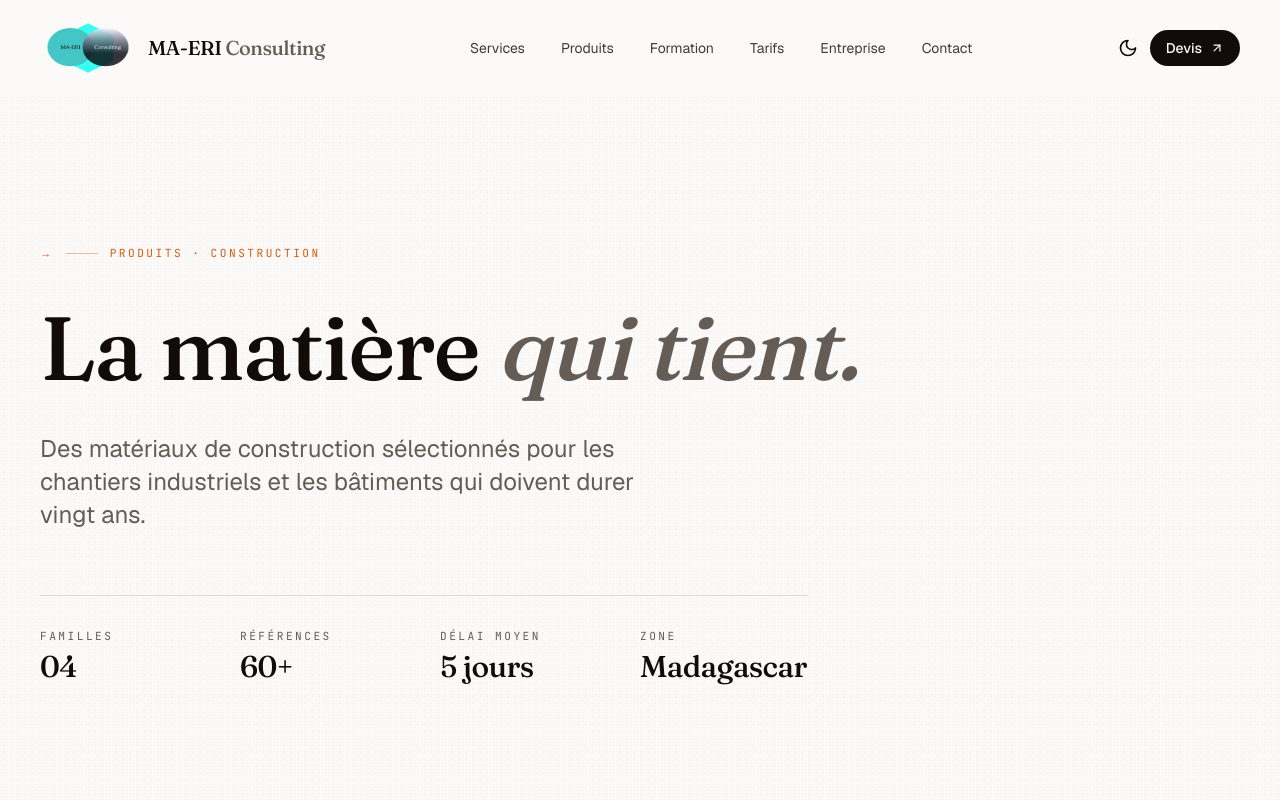
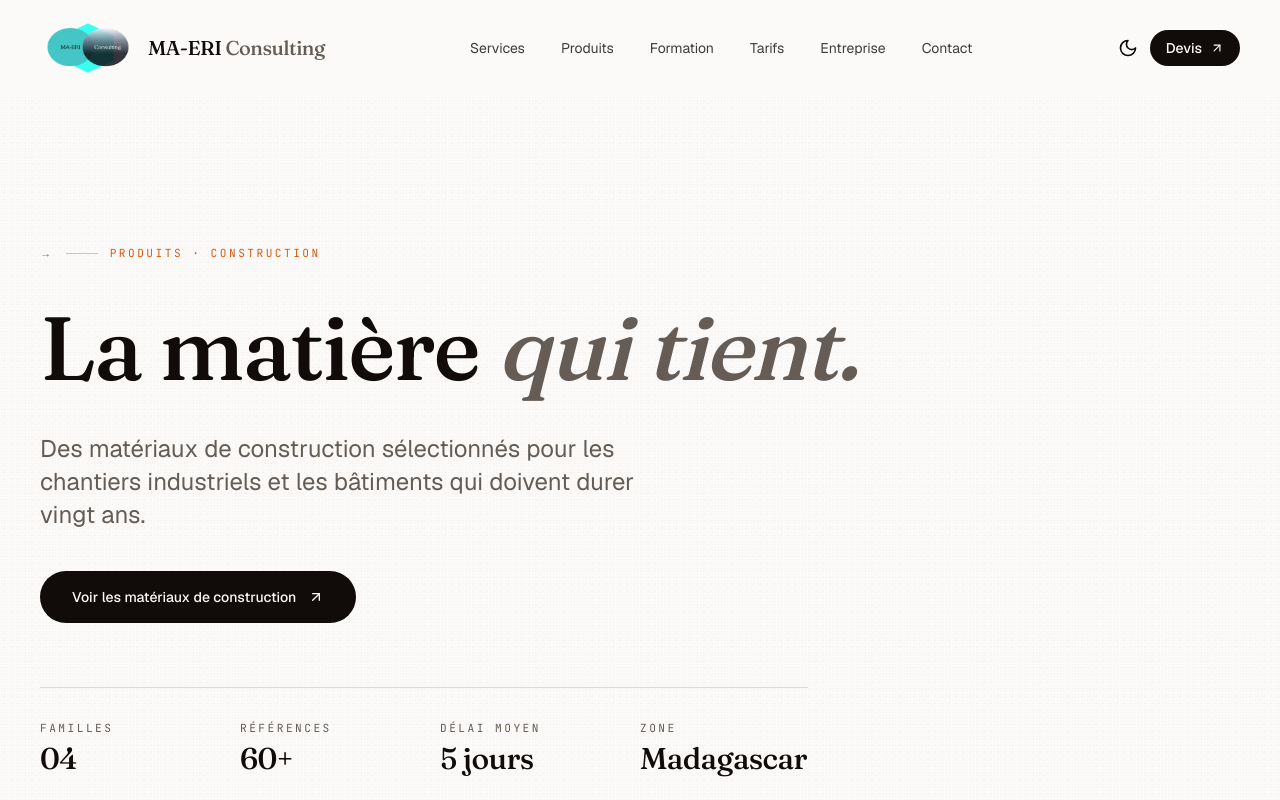
Before and after one commit to Tiavina-Andriamamivony/MAERI, a Next.js app: page /products/construction-materials in a window 1280 px wide. Shown: the top 800 px of the page. Built offline with nearby package versions, Linux system fonts and the light colour scheme.

Commit message:
feat(product): add redirection button to the product type list

```diff
--- a/src/app/(marketing)/products/construction-materials/page.tsx
+++ b/src/app/(marketing)/products/construction-materials/page.tsx
@@ -6,6 +6,8 @@ import {
   SectionHeading,
   StatBand,
 } from "@/components/brand";
+import { ProductListButton } from "@/components/products/product-list-button";
+import { Product_type } from "@/app/generated/prisma/enums";
 import { HardHat, Layers, Shield, Ruler } from "lucide-react";
 
 export const metadata = {
@@ -53,6 +55,9 @@ export default function ConstructionMaterials() {
         kicker="Produits · Construction"
         title={<>La matière <span className="italic text-muted-foreground">qui tient.</span></>}
         lede="Des matériaux de construction sélectionnés pour les chantiers industriels et les bâtiments qui doivent durer vingt ans."
+        actions={
+          <ProductListButton type={Product_type.CONSTRUCTION_MATERIALS} label="Voir les matériaux de construction" />
+        }
         meta={[
           { label: "Familles", value: "04" },
           { label: "Références", value: "60+" },
--- a/src/app/(marketing)/products/industrial-pipes/page.tsx
+++ b/src/app/(marketing)/products/industrial-pipes/page.tsx
@@ -1,4 +1,6 @@
 import { CTABlock, FeatureGrid, PageHero, SectionHeading, StatBand } from "@/components/brand";
+import { ProductListButton } from "@/components/products/product-list-button";
+import { Product_type } from "@/app/generated/prisma/enums";
 import { Droplets, Flame, GitBranch, Gauge } from "lucide-react";
 
 export const metadata = {
@@ -46,6 +48,9 @@ export default function IndustrialPipes() {
         kicker="Produits · Tuyauterie"
         title={<>Conduire les fluides, <span className="italic text-muted-foreground">sans compromis.</span></>}
         lede="Tuyaux, raccords et vannes pour vos réseaux d'eau, d'air, de vapeur et de produits chimiques. Catalogue complet, conseil sur spécifications."
+        actions={
+          <ProductListButton type={Product_type.INDUSTRIAL_PIPES} label="Voir les tuyaux industriels" />
+        }
         meta={[
           { label: "Familles", value: "04" },
           { label: "Matières", value: "PVC · PEHD · Acier · Inox" },
--- a/src/app/(marketing)/products/specialized-equipment/page.tsx
+++ b/src/app/(marketing)/products/specialized-equipment/page.tsx
@@ -1,4 +1,6 @@
 import { CTABlock, FeatureGrid, PageHero, SectionHeading } from "@/components/brand";
+import { ProductListButton } from "@/components/products/product-list-button";
+import { Product_type } from "@/app/generated/prisma/enums";
 import { Zap, Cog, Wrench, Fan } from "lucide-react";
 
 export const metadata = {
@@ -46,6 +48,9 @@ export default function SpecializedEquipment() {
         kicker="Produits · Équipements"
         title={<>Les pièces qui, <span className="italic text-muted-foreground">quand elles tombent,</span> arrêtent l&apos;usine.</>}
         lede="Nous traitons les équipements critiques avec le soin qu'ils méritent. Conseil technique, sourcing équivalent, suivi du cycle de vie."
+        actions={
+          <ProductListButton type={Product_type.SPECIALIZED_EQUIPMENT} label="Voir les équipements spécialisés" />
+        }
       />
 
       <section className="container mx-auto px-6 lg:px-10 py-24 md:py-32">
--- a/src/components/brand/page-hero.tsx
+++ b/src/components/brand/page-hero.tsx
@@ -7,6 +7,8 @@ type PageHeroProps = {
   kicker?: string;
   title: React.ReactNode;
   lede?: React.ReactNode;
+  /** Contenu optionnel (boutons, liens) rendu sous le lede, avant la rangée meta. */
+  actions?: React.ReactNode;
   meta?: { label: string; value: React.ReactNode }[];
   className?: string;
 };
@@ -21,6 +23,7 @@ export function PageHero({
   kicker,
   title,
   lede,
+  actions,
   meta,
   className,
 }: PageHeroProps) {
@@ -53,6 +56,15 @@ export function PageHero({
           </p>
         )}
 
+        {actions && (
+          <div
+            className="mt-10 animate-rise"
+            style={{ animationDelay: "180ms" }}
+          >
+            {actions}
+          </div>
+        )}
+
         {meta && meta.length > 0 && (
           <dl
             className="mt-16 grid grid-cols-2 md:grid-cols-4 gap-x-8 gap-y-6 border-t border-border pt-8 max-w-3xl animate-rise"
--- /dev/null
+++ b/src/components/products/product-list-button.tsx
@@ -0,0 +1,36 @@
+import Link from "next/link";
+import { ArrowUpRight } from "lucide-react";
+import { cn } from "@/lib/utils";
+import { productListPath } from "@/lib/product-types";
+import type { Product_type } from "@/app/generated/prisma/enums";
+
+type ProductListButtonProps = {
+  /** Type de produit dont on veut afficher la liste. */
+  type: Product_type;
+  /** Libellé du bouton. */
+  label?: string;
+  className?: string;
+};
+
+/**
+ * Bouton de redirection vers la liste des produits d'un type donné
+ * (`/products/list/<slug>`). Posé sous le PageHero des pages produits.
+ */
+export function ProductListButton({
+  type,
+  label = "Voir tous les produits",
+  className,
+}: ProductListButtonProps) {
+  return (
+    <Link
+      href={productListPath(type)}
+      className={cn(
+        "group inline-flex items-center gap-3 rounded-full bg-primary px-8 py-4 text-sm font-medium text-primary-foreground transition-transform duration-300 hover:scale-[1.02]",
+        className,
+      )}
+    >
+      <span>{label}</span>
+      <ArrowUpRight className="h-4 w-4 transition-transform duration-300 group-hover:translate-x-1 group-hover:-translate-y-1" />
+    </Link>
+  );
+}
--- a/src/components/ui/chart.tsx
+++ b/src/components/ui/chart.tsx
@@ -77,6 +77,9 @@ const ChartStyle = ({ id, config }: { id: string; config: ChartConfig }) => {
   if (!colorConfig.length) {
     return null
   }
+
+
+
     const cssStyles = Object.entries(THEMES)
   .map(
     ([theme, prefix]) => `
```
